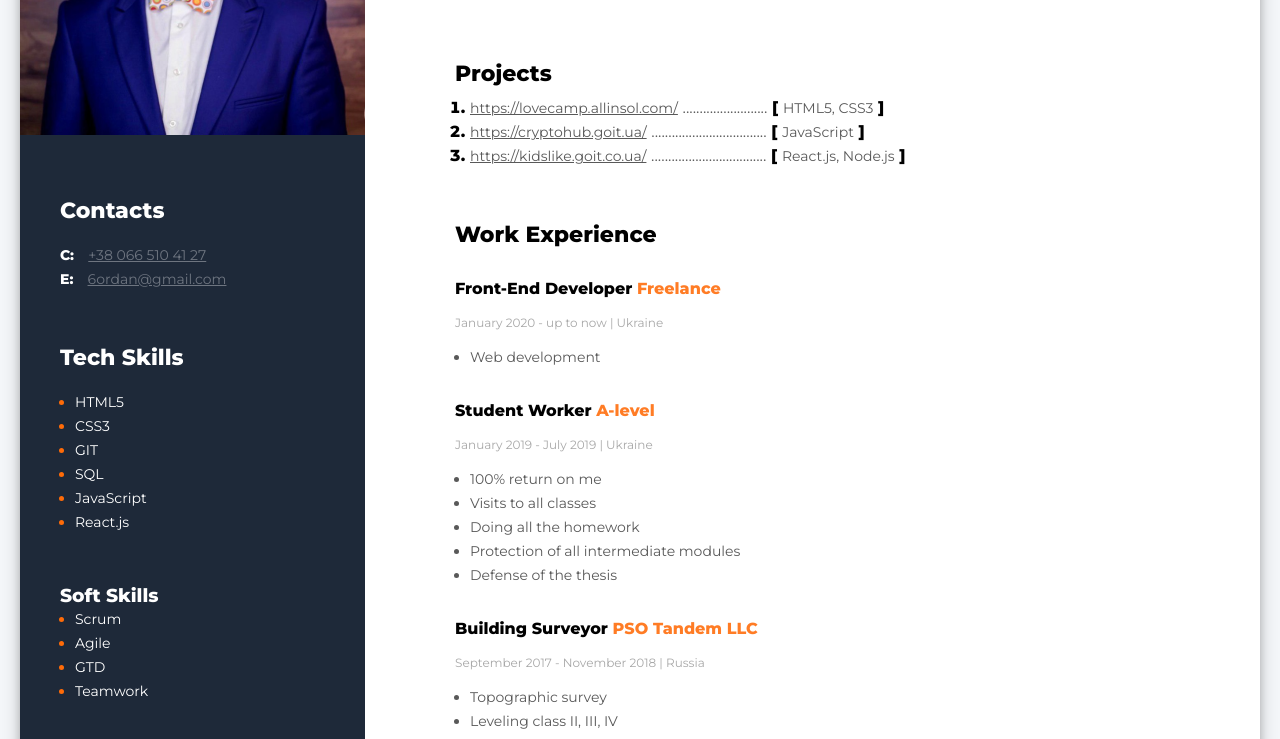
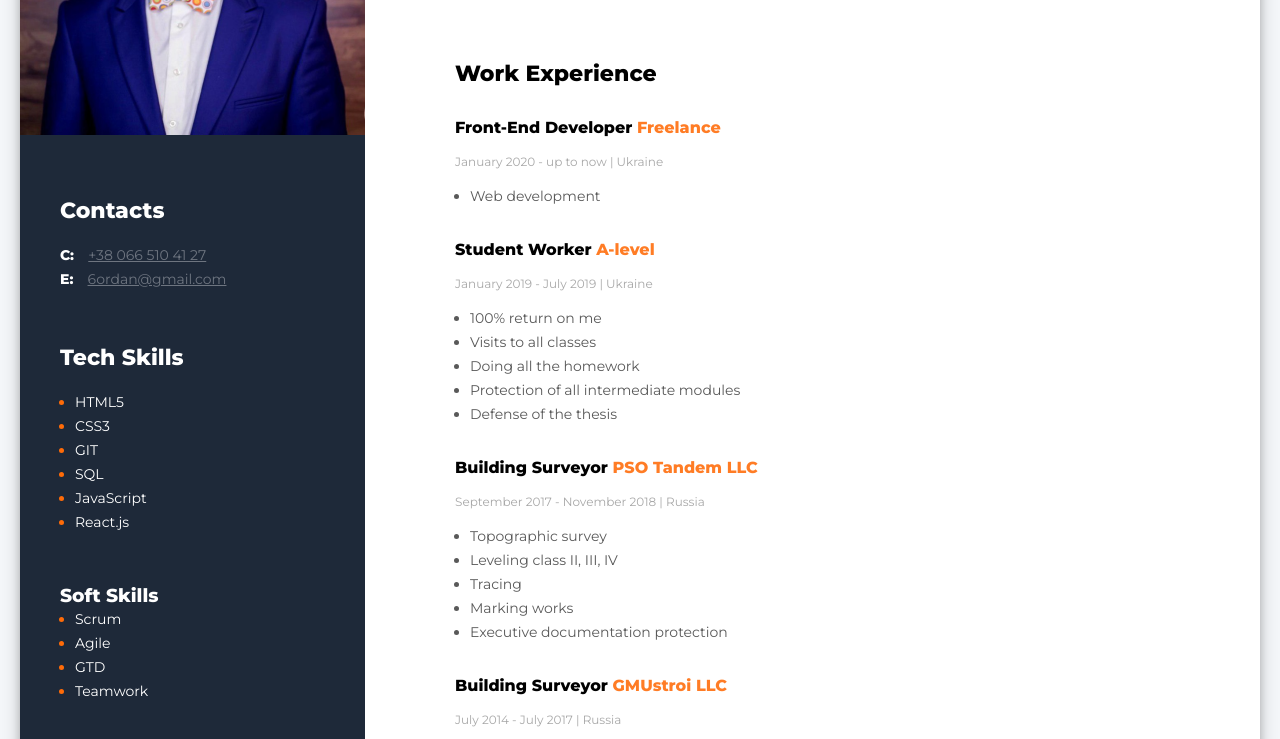
Before and after one commit to BogdanSlepov/resume, a plain HTML site: page index.html in a window 1280 px wide. Shown: the part 295-1034 px from the top of the page. Drawn offline with Linux system fonts and the light colour scheme.

Commit message:
remove info

```diff
--- a/css/style.css
+++ b/css/style.css
@@ -89,7 +89,7 @@ body {
 }
 
 .profession {
-    font-size: 14px;
+    font-size: 16px;
     font-weight: 700;
     line-height: 24px;
     color: #000000;
@@ -116,10 +116,6 @@ body {
     margin-bottom: 65px;
 }
 
-.projecs-container {
-    margin-bottom: 55px;
-}
-
 .about-me-title {
     color: #000000;
     font-size: 22px;
@@ -128,28 +124,9 @@ body {
     margin-bottom: 10px;
 }
 
-.projects-link {
-    color: #595959;
-    font-size: 14px;
-    font-weight: 400;
-    line-height: 24px;
-}
-
-.projects-text {
-    color: #595959;
-    font-size: 14px;
-    font-weight: 400;
-    line-height: 24px;
-}
-
 .dots {
     color: #595959;
     font-weight: 400;
-}
-
-.project-item {
-    font-weight: 700;
-    margin-left: 15px;
 }
 
 .profession-title {
--- a/index.html
+++ b/index.html
@@ -83,29 +83,6 @@
 
                 <p class="description">Fast-learning and results-oriented person.</p>
             </div>
-
-            <!-- projects container -->
-            <div class="projecs-container">
-                <h3 class="about-me-title">Projects</h3>
-                <ol>
-                    <li class="project-item">
-                        <a class="projects-link" href="/index.html">https://lovecamp.allinsol.com/</a>
-                        <span class="dots">.........................</span>
-                        <span><b>[ </b><span class="projects-text">HTML5, CSS3</span><b> ]</b></span>
-                    </li>
-                    <li class="project-item">
-                        <a class="projects-link" href="https://cryptohub.goit.ua/">https://cryptohub.goit.ua/</a>
-                        <span class="dots">..................................</span>
-                        <span><b>[ </b><span class="projects-text">JavaScript</span><b> ]</b></span>
-                    </li>
-                    <li class="project-item">
-                        <a class="projects-link" href="https://kidslike.goit.co.ua/">https://kidslike.goit.co.ua/</a>
-                        <span class="dots">..................................</span>
-                        <span><b>[ </b><span class="projects-text">React.js, Node.js</span><b> ]</b></span>
-                    </li>
-                </ol>
-            </div>
-
             <!-- Work Experience -->
             <div>
                 <h3 class="about-me-title">Work Experience</h3>
```
